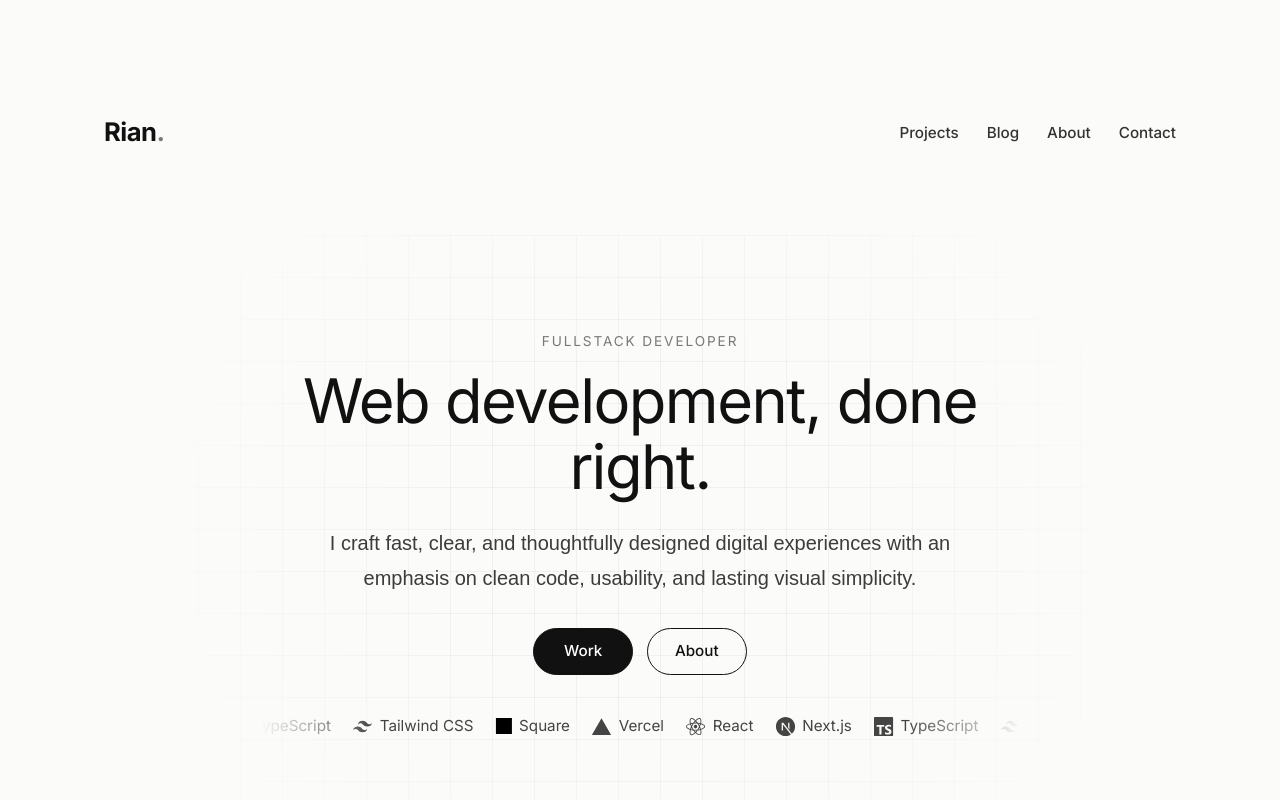
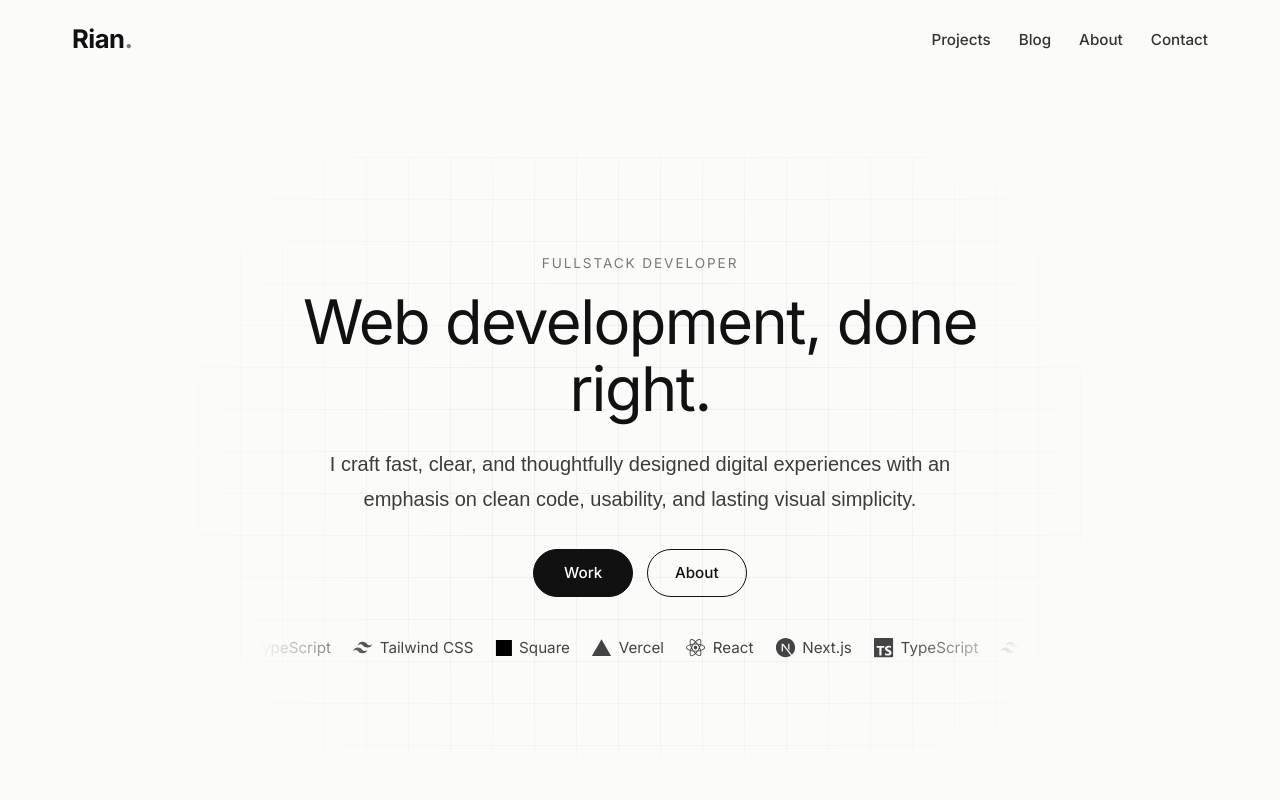
Before and after one commit to anvikaraina/Minimalist-Portfolio, a Next.js app: page / in a window 1280 px wide. Shown: the top 800 px of the page. Built offline with nearby package versions, Linux system fonts and the light colour scheme; a web font is replaced by a local one.

Commit message:
Limit navbar to hero top area

```diff
--- a/app/styles.css
+++ b/app/styles.css
@@ -35,7 +35,7 @@ a {
 }
 
 .navbar-wrap {
-  position: sticky;
+  position: absolute;
   top: 0;
   left: 0;
   right: 0;
```
